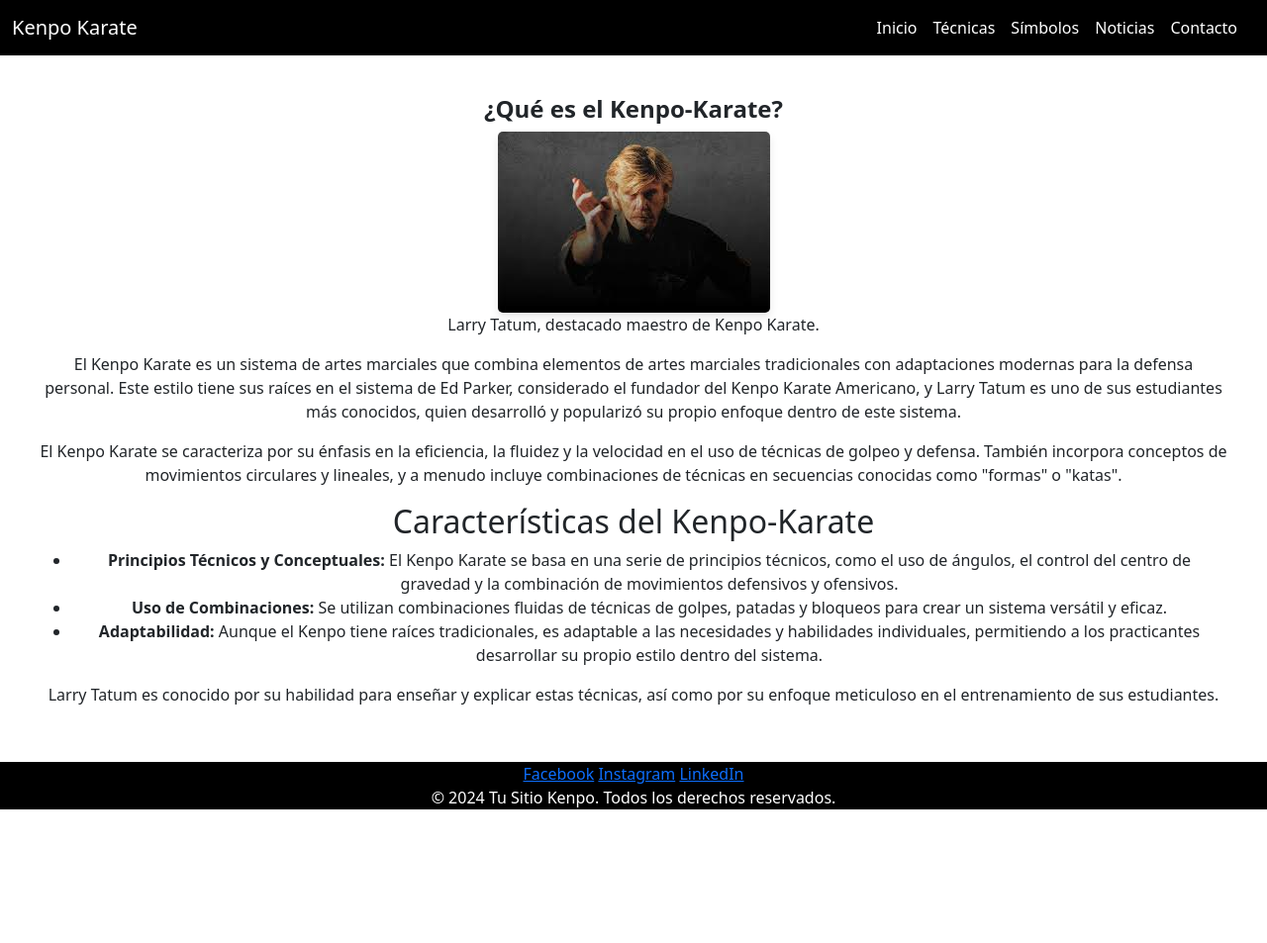
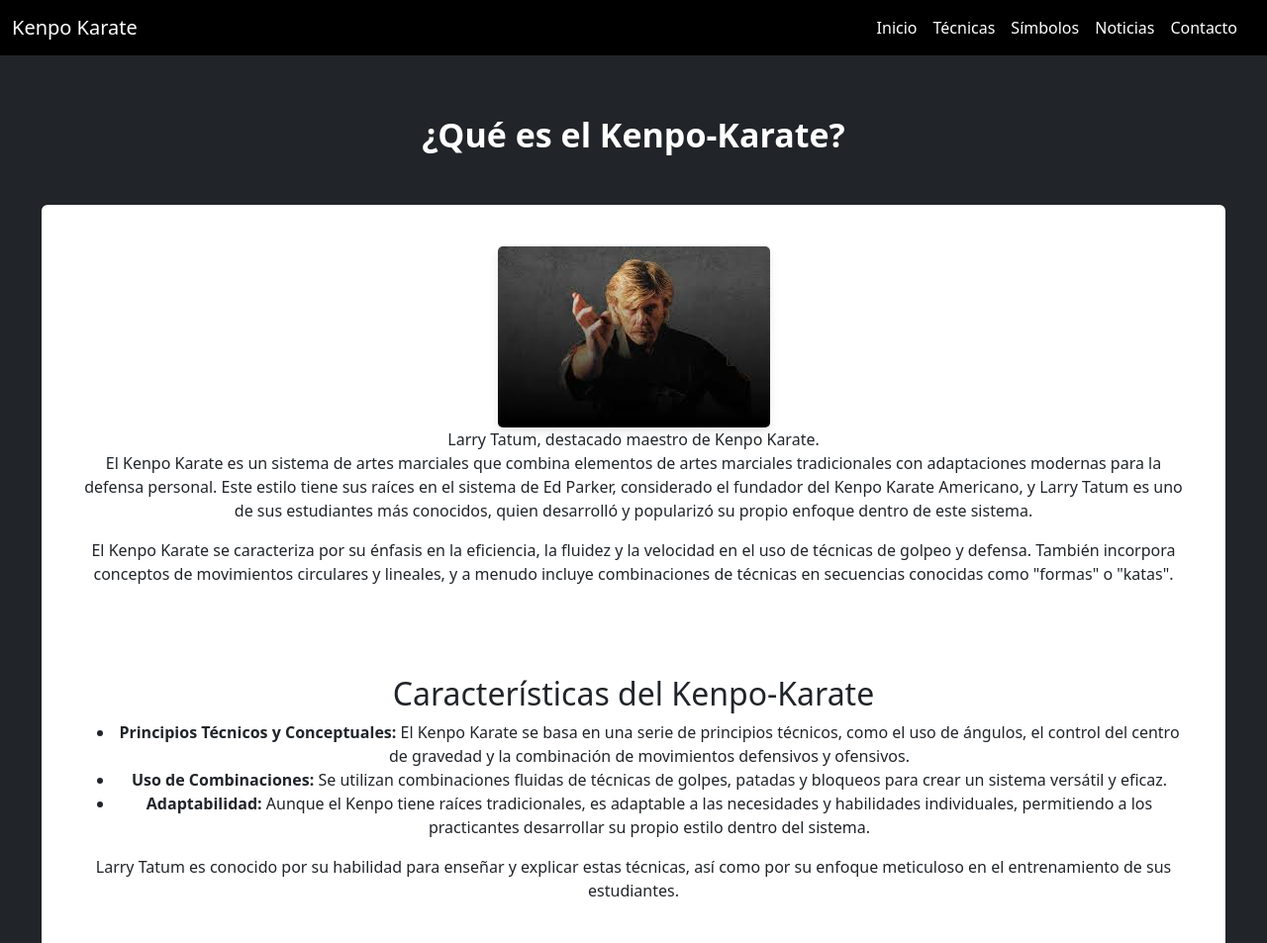
Before and after one commit to fvcanquil/Preentrega3-Valenzuela, a website: page index.html in a window 1280 px wide. Shown: the top 953 px of the page at 99% size. Before the commit the page ends 818 px from the top, so only its background shows below. Drawn offline with nearby package versions, Linux system fonts and the light colour scheme.

Commit message:
actualizacion de index

```diff
--- a/SCSS/styles.scss
+++ b/SCSS/styles.scss
@@ -43,6 +43,7 @@
 .footer {
     background-color: $primary-color;
     padding: 0;
+    margin-bottom: 0%;
 }
 
 
@@ -92,20 +93,10 @@
 
 // Página de inicio
 
-.main {
+.contenedor-noticias {
     padding: 40px;
     text-align: center;
     justify-content: center;
-
-
-
-    h1 {
-
-
-          font-size: 24px;
-          font-weight: bold;
-
-    }
 
     .img-larry {
 
--- a/index.html
+++ b/index.html
@@ -1,20 +1,24 @@
 <!doctype html>
 <html lang="es">
+
 <head>
   <meta charset="utf-8">
   <meta name="viewport" content="width=device-width, initial-scale=1">
   <title>Inicio</title>
-    <link href="https://cdn.jsdelivr.net/npm/bootstrap@5.3.3/dist/css/bootstrap.min.css" rel="stylesheet" integrity="sha384-QWTKZyjpPEjISv5WaRU9OFeRpok6YctnYmDr5pNlyT2bRjXh0JMhjY6hW+ALEwIH" crossorigin="anonymous">
+  <link href="https://cdn.jsdelivr.net/npm/bootstrap@5.3.3/dist/css/bootstrap.min.css" rel="stylesheet"
+    integrity="sha384-QWTKZyjpPEjISv5WaRU9OFeRpok6YctnYmDr5pNlyT2bRjXh0JMhjY6hW+ALEwIH" crossorigin="anonymous">
   <!-- Enlace al CSS -->
   <link rel="stylesheet" href="css/style.css">
 </head>
+
 <body>
   <!--HEADER -->
   <header>
     <nav class="navbar navbar-expand-lg bg-black">
       <div class="container-fluid">
         <a class="navbar-brand" href="index.html">Kenpo Karate</a>
-          <button class="navbar-toggler" type="button" data-bs-toggle="collapse" data-bs-target="#navbarNav" aria-controls="navbarNav" aria-expanded="false" aria-label="Toggle navigation">
+        <button class="navbar-toggler" type="button" data-bs-toggle="collapse" data-bs-target="#navbarNav"
+          aria-controls="navbarNav" aria-expanded="false" aria-label="Toggle navigation">
           <span class="navbar-toggler-icon"></span>
         </button>
         <div class="collapse navbar-collapse" id="navbarNav">
@@ -43,6 +47,44 @@
 
   <!-- MAIN -->
 
+  <div class="contenedor-noticias">
+    <div class="encabezado">
+      <h1>¿Qué es el Kenpo-Karate?</h1>
+    </div>
+
+    <div class="contenedor ">
+      <section class="articulo">
+        <figure style="text-align: center;">
+          <img src="img/larry-tatum.jpeg" alt="Imagen de un kenpoista" class="img-larry">
+          <figcaption>Larry Tatum, destacado maestro de Kenpo Karate.</figcaption>
+
+          <p>El Kenpo Karate es un sistema de artes marciales que combina elementos de artes marciales tradicionales con adaptaciones modernas para la defensa personal. Este estilo tiene sus raíces en el sistema de Ed Parker, considerado el fundador del Kenpo Karate Americano, y Larry Tatum es uno de sus estudiantes más conocidos, quien desarrolló y popularizó su propio enfoque dentro de este sistema.</p>
+          <p>El Kenpo Karate se caracteriza por su énfasis en la eficiencia, la fluidez y la velocidad en el uso de técnicas de golpeo y defensa. También incorpora conceptos de movimientos circulares y lineales, y a menudo incluye combinaciones de técnicas en secuencias conocidas como "formas" o "katas".</p>
+
+        </figure>
+      </section>
+      <!-- Segunda sección de Inicio -->
+      <section class="articulo">
+        <h2>Características del Kenpo-Karate</h2>
+          <ul>
+            <li><strong>Principios Técnicos y Conceptuales:</strong> El Kenpo Karate se basa en una serie de principios técnicos, como el uso de ángulos, el control del centro de gravedad y la combinación de movimientos defensivos y ofensivos.</li>
+            <li><strong>Uso de Combinaciones:</strong> Se utilizan combinaciones fluidas de técnicas de golpes, patadas y bloqueos para crear un sistema versátil y eficaz.</li>
+            <li><strong>Adaptabilidad:</strong> Aunque el Kenpo tiene raíces tradicionales, es adaptable a las necesidades y habilidades individuales, permitiendo a los practicantes desarrollar su propio estilo dentro del sistema.</li>
+          </ul>
+          <p>Larry Tatum es conocido por su habilidad para enseñar y explicar estas técnicas, así como por su enfoque meticuloso en el entrenamiento de sus estudiantes.</p>
+
+
+
+      </section>
+
+
+
+    </div>
+  </div>
+
+
+  <!--
+
      <main class="main">
       <section class="section">
         <h1>¿Qué es el Kenpo-Karate?</h1>
@@ -69,8 +111,9 @@
 
      </main>
 
+  FIN MAIN -->
 
-    <!-- FIN MAIN -->
+
 
   <!-- FOOTER -->
   <footer class="bg-black text-white">
@@ -85,6 +128,9 @@
   </footer>
   <!-- FIN FOOTER -->
 
-    <script src="https://cdn.jsdelivr.net/npm/bootstrap@5.3.3/dist/js/bootstrap.bundle.min.js" integrity="sha384-YvpcrYf0tY3lHB60NNkmXc5s9fDVZLESaAA55NDzOxhy9GkcIdslK1eN7N6jIeHz" crossorigin="anonymous"></script>
+  <script src="https://cdn.jsdelivr.net/npm/bootstrap@5.3.3/dist/js/bootstrap.bundle.min.js"
+    integrity="sha384-YvpcrYf0tY3lHB60NNkmXc5s9fDVZLESaAA55NDzOxhy9GkcIdslK1eN7N6jIeHz"
+    crossorigin="anonymous"></script>
 </body>
+
 </html>
```
Also changed, not shown: css/style.css, 1 other file. Lines whose indentation alone changed are shown as unchanged.
